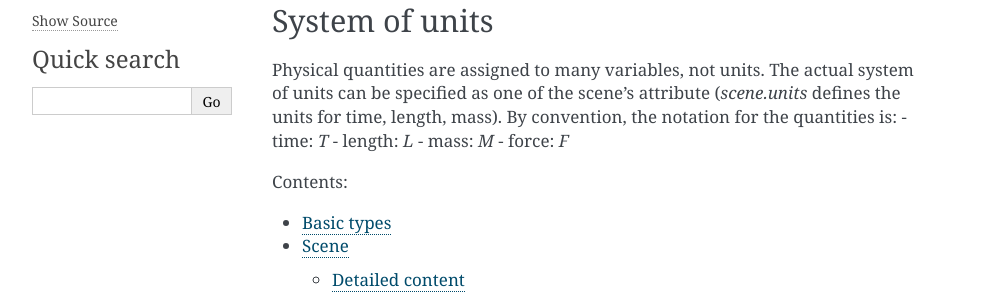
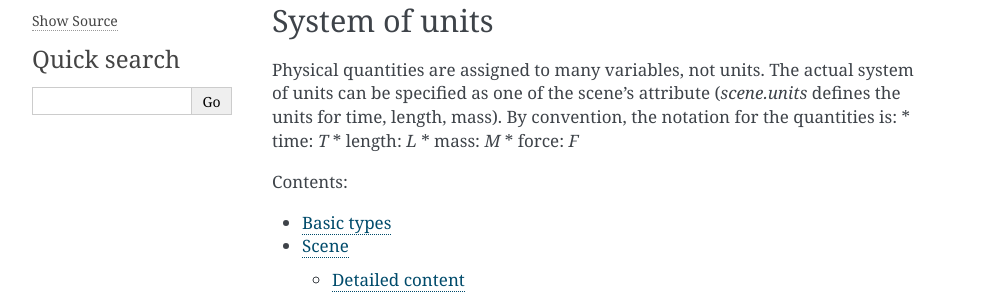
Before and after one commit to ON-DEM/ON-DEM-WG3-FileFormat, a Sphinx documentation site: the page built from sphinx/index.rst, in a window 1280 px wide. Shown: the part 182-482 px from the top of the page, without its empty margins (148-1141 px from the left). Built offline with Sphinx 7.4.7, drawn with Linux system fonts in a browser that asks for light colours; some of the changed lines change nothing that is shown.

```diff
--- a/sphinx/index.rst
+++ b/sphinx/index.rst
@@ -13,10 +13,10 @@
 _______________
 
 Physical quantities are assigned to many variables, not units. The actual system of units can be specified as one of the scene's attribute (`scene.units` defines the units for time, length, mass). By convention, the notation for the quantities is:
-- time: *T*
-- length: *L*
-- mass: *M*
-- force: *F*
+* time: *T*
+* length: *L*
+* mass: *M*
+* force: *F*
 
 .. toctree::
    :maxdepth: 2
```
